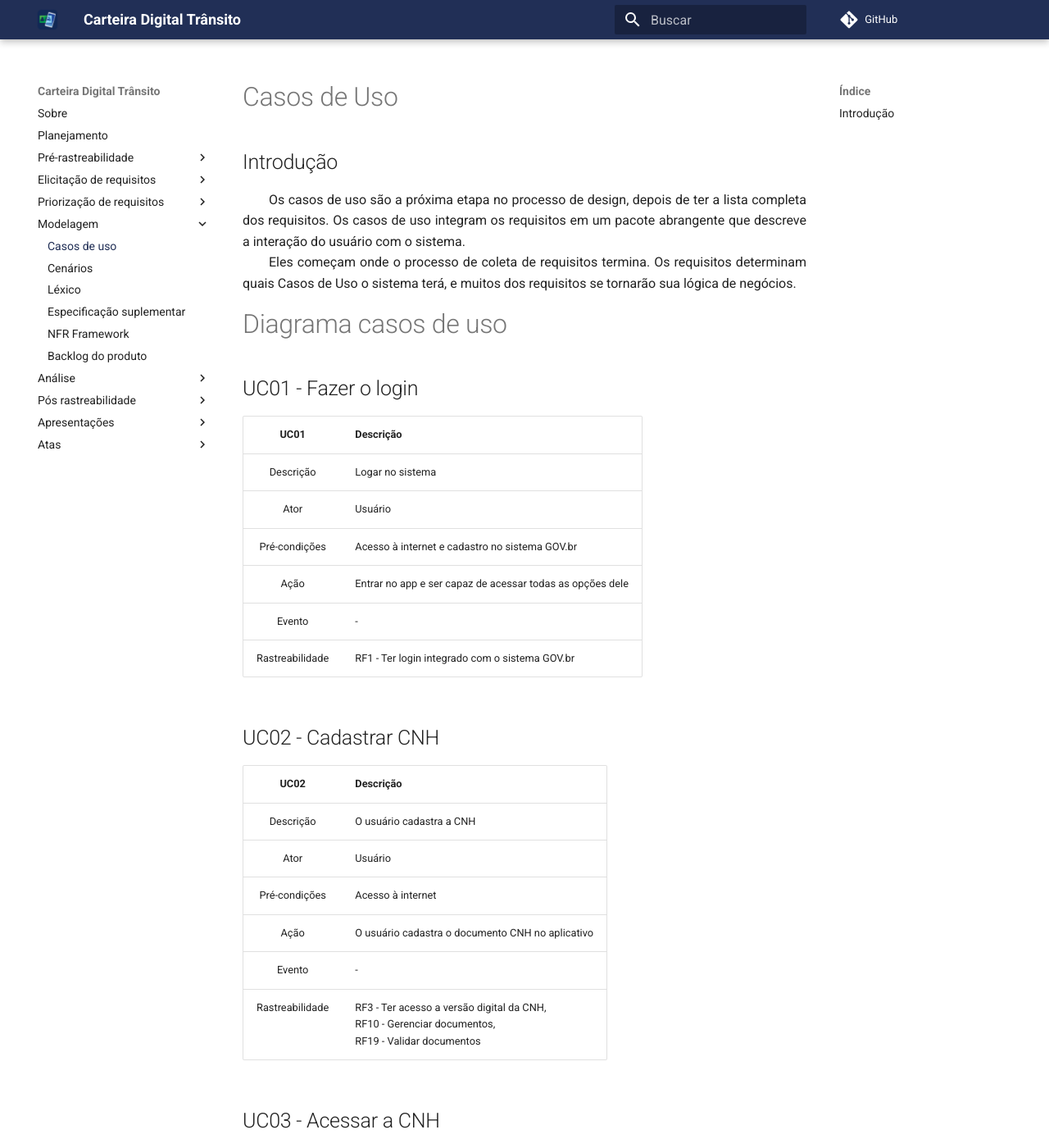
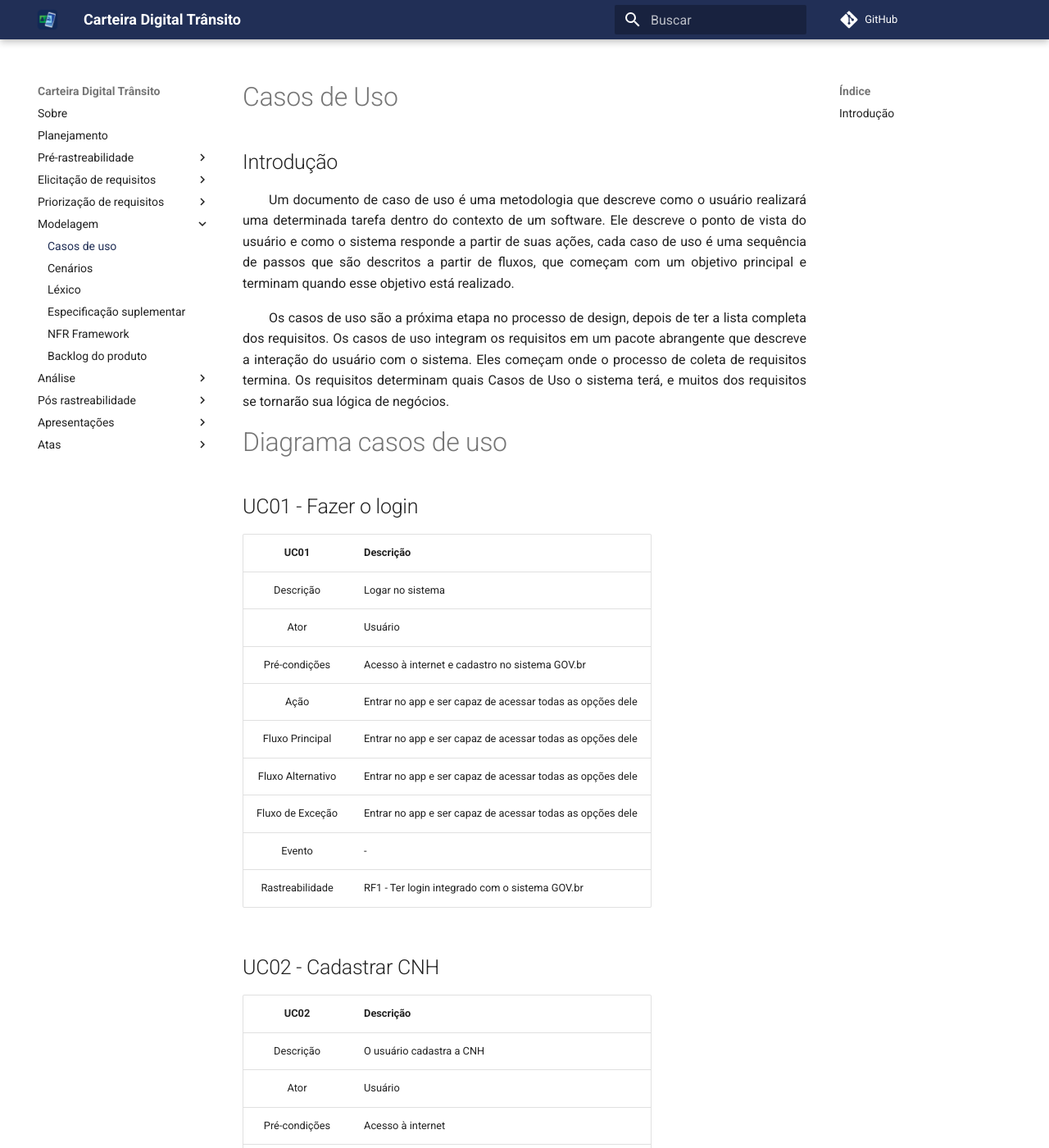
Before and after one commit to sergiosacj/2020.2-CarteiraDigitalTransito, an MkDocs documentation site: the page built from docs/modelagem/caso_de_uso.md, in a window 1280 px wide and 1400 px high. Shown: the whole window at 82% size. Built offline with MkDocs 1.6.1 and Material for MkDocs 9.7.7, drawn with Linux system fonts in a browser that asks for light colours; comment, search, counter and statistics services are not loaded; some of the changed text lies outside the part shown.

Commit message:
(#43) Adição de introdução, nova bibliografia e formatação do MD

```diff
--- a/docs/modelagem/caso_de_uso.md
+++ b/docs/modelagem/caso_de_uso.md
@@ -1,9 +1,9 @@
 # Casos de Uso
 
 ## Introdução
+&emsp;&emsp;Um documento de caso de uso é uma metodologia que descreve como o usuário realizará uma determinada tarefa dentro do contexto de um software. Ele descreve o ponto de vista do usuário e como o sistema responde a partir de suas ações, cada caso de uso é uma sequência de passos que são descritos a partir de fluxos, que começam com um objetivo principal e terminam quando esse objetivo está realizado.
 
-&emsp;&emsp;Os casos de uso são a próxima etapa no processo de design, depois de ter a lista completa dos requisitos. Os casos de uso integram os requisitos em um pacote abrangente que descreve a interação do usuário com o sistema.<br>
-&emsp;&emsp;Eles começam onde o processo de coleta de requisitos termina. Os requisitos determinam quais Casos de Uso o sistema terá, e muitos dos requisitos se tornarão sua lógica de negócios.
+&emsp;&emsp;Os casos de uso são a próxima etapa no processo de design, depois de ter a lista completa dos requisitos. Os casos de uso integram os requisitos em um pacote abrangente que descreve a interação do usuário com o sistema. Eles começam onde o processo de coleta de requisitos termina. Os requisitos determinam quais Casos de Uso o sistema terá, e muitos dos requisitos se tornarão sua lógica de negócios.
 
 # Diagrama casos de uso
 
@@ -15,60 +15,77 @@
 |      Ator       | Usuário                                                   |
 |  Pré-condições  | Acesso à internet e cadastro no sistema GOV.br            |
 |      Ação       | Entrar no app e ser capaz de acessar todas as opções dele |
+| Fluxo Principal | Entrar no app e ser capaz de acessar todas as opções dele |
+| Fluxo Alternativo| Entrar no app e ser capaz de acessar todas as opções dele |
+| Fluxo de Exceção | Entrar no app e ser capaz de acessar todas as opções dele |
 |     Evento      | -                                                         |
 | Rastreabilidade | RF1 - Ter login integrado com o sistema GOV.br            |
 
 ## UC02 - Cadastrar CNH
 
-|      UC02       | Descrição                                                                                                |
-| :-------------: | -------------------------------------------------------------------------------------------------------- |
-|    Descrição    | O usuário cadastra a CNH                                                                                 |
-|      Ator       | Usuário                                                                                                  |
-|  Pré-condições  | Acesso à internet                                                                                        |
-|      Ação       | O usuário cadastra o documento CNH no aplicativo                                                         |
-|     Evento      | -                                                                                                        |
-| Rastreabilidade | RF3 - Ter acesso a versão digital da CNH,<br> RF10 - Gerenciar documentos, <br>RF19 - Validar documentos |
+|      UC02       | Descrição                                          |
+| :-------------: | -------------------------------------------------- |
+|    Descrição    | O usuário cadastra a CNH                           |
+|      Ator       | Usuário                                            |
+|  Pré-condições  | Acesso à internet                                  |
+|      Ação       | O usuário cadastra o documento CNH no aplicativo                       |
+| Fluxo Principal | Entrar no app e ser capaz de acessar todas as opções dele |
+| Fluxo Alternativo | Entrar no app e ser capaz de acessar todas as opções dele |
+| Fluxo de Exceção | Entrar no app e ser capaz de acessar todas as opções dele |
+|     Evento      | -                                                                      |
+| Rastreabilidade | RF3 - Ter acesso a versão digital da CNH,<br>RF10 -Gerenciar documentos, <br>RF19 - Validar documentos |
 
 ## UC03 - Acessar a CNH
 
-|      UC03       | Descrição                                                                                                                               |
-| :-------------: | --------------------------------------------------------------------------------------------------------------------------------------- |
-|    Descrição    | O usuário acessar a CNH                                                                                                                 |
-|      Ator       | Usuário                                                                                                                                 |
-|  Pré-condições  | Estar logado no CDT, ter habilitação cadastrada                                                                                         |
-|      Ação       | - Usuário deseja acessar a CNH;<br> - Usuário seleciona a opção "Habilitação" na tela inicial;<br> - Usuário digitar a chave de acesso. |
-|     Evento      | -                                                                                                                                       |
-| Rastreabilidade | RF3 - Ter acesso a versão digital da CNH,<br> RF19 - Validar documentos, <br>RF19 - Validar documentos                                  |
+|      UC03       | Descrição                                          |
+| :-------------: | ---------------------------------------------------|
+|    Descrição    | O usuário acessar a CNH                            |
+|      Ator       | Usuário                                            |
+|  Pré-condições  | Estar logado no CDT, ter habilitação cadastrada    |
+|      Ação       | - Usuário deseja acessar a CNH;<br> - Usuário seleciona a opção "Habilitação" na tela inicial;<br> - Usuário digitar a chave de acesso.|
+| Fluxo Principal | Entrar no app e ser capaz de acessar todas as opções dele |
+| Fluxo Alternativo | Entrar no app e ser capaz de acessar todas as opções dele |
+| Fluxo de Exceção | Entrar no app e ser capaz de acessar todas as opções dele |
+|     Evento      | -                                                                                                    |
+| Rastreabilidade | RF3 - Ter acesso a versão digital da CNH,<br> RF19 - Validar documentos, <br> RF19 - Validar documentos                                  |
 
 ## UC04 - Acessar Histórico da CNH
 
-|      UC04       | Descrição                                                                                                                                                                                                                                                   |
-| :-------------: | ----------------------------------------------------------------------------------------------------------------------------------------------------------------------------------------------------------------------------------------------------------- |
-|    Descrição    | Acessar o Histórico de habilitações                                                                                                                                                                                                                         |
-|      Ator       | Usuário                                                                                                                                                                                                                                                     |
-|  Pré-condições  | Estar logado no CDT, ter habilitação cadastrada.                                                                                                                                                                                                            |
+|      UC04       | Descrição                                  |
+| :-------------: | ------------------------------------------ |
+|    Descrição    | Acessar o Histórico de habilitações        |
+|      Ator       | Usuário                                    |
+|  Pré-condições  | Estar logado no CDT, ter habilitação cadastrada.|
 |      Ação       | - Usuário deseja acessasr o históico de CNH;<br> - Usuário seleciona a opção "Habilitação" na tela inicial;<br> - Usuário digitar a chave de acesso;<br> - Usuário seleciona o icone de três pontos verticais;<br> - Usuário seleciona a opção "Histórico". |
-|     Evento      | -                                                                                                                                                                                                                                                           |
-| Rastreabilidade | RF5 - Ter todas as informações dos documentos, RF10 - Gerenciar documentos                                                                                                                                                                                  |
+| Fluxo Principal | Entrar no app e ser capaz de acessar todas as opções dele |
+| Fluxo Alternativo | Entrar no app e ser capaz de acessar todas as opções dele |
+| Fluxo de Exceção | Entrar no app e ser capaz de acessar todas as opções dele |
+|     Evento      | -                                                       |
+| Rastreabilidade | RF5 - Ter todas as informações dos documentos, <br>RF10 - Gerenciar documentos |
 
 ## UC05 - Exportar CNH
 
-|      UC05       | Descrição                                                                                                                                                                                                                                                                                                                 |
-| :-------------: | ------------------------------------------------------------------------------------------------------------------------------------------------------------------------------------------------------------------------------------------------------------------------------------------------------------------------- |
-|    Descrição    | Obter a CNH em pdf para compartilhamento                                                                                                                                                                                                                                                                                  |
-|      Ator       | Usuário                                                                                                                                                                                                                                                                                                                   |
-|  Pré-condições  | Estar logado no CDT, ter habilitação cadastrada.                                                                                                                                                                                                                                                                          |
-|      Ação       | - Usuário deseja exportar a CNH em pdf;<br> - Usuário seleciona a opção "Habilitação" na tela inicial;<br> - Usuário digitar a chave de acesso;<br> - Usuário seleciona o icone de três pontos verticais;<br> - Usuário seleciona a opção "Exportar";<br> - Usuário confirma a exportação e valida com a chave de acesso. |
+|      UC05       | Descrição                                                         |
+| :-------------: | ------------------------------------------------------------------|
+|    Descrição    | Obter a CNH em pdf para compartilhamento                          |
+|      Ator       | Usuário                                                           |
+|  Pré-condições  | Estar logado no CDT, ter habilitação cadastrada.                  |
+|      Ação       | - Usuário deseja exportar a CNH em pdf;<br> - Usuário seleciona a opção "Habilitação" na tela inicial<br> - Usuário digitar a chave de acesso;<br> - Usuário seleciona o icone de três pontos verticais;<br> - Usuário seleciona a opção "Exportar";<br> - Usuário confirma a exportação e valida com a chave de acesso. |
+| Fluxo Principal | Entrar no app e ser capaz de acessar todas as opções dele |
+| Fluxo Alternativo | Entrar no app e ser capaz de acessar todas as opções dele |
+| Fluxo de Exceção | Entrar no app e ser capaz de acessar todas as opções dele |
 |     Evento      | -                                                                                                                                                                                                                                                                                                                         |
-| Rastreabilidade | RF3 - Ter acesso a versão digital da CNH, RF5 - Ter todas as informações dos documentos, RF10 - Gerenciar documentos                                                                                                                                                                                                      |
+| Rastreabilidade | RF3 - Ter acesso a versão digital da CNH, <br>RF5 - Ter todas as informações dos documentos, <br>RF10 - Gerenciar documentos                                                                                                                                                                                                      |
 
 ## Bibliografia
 
 > - WHITNEY, Ellen - Introduction to Gathering Requirements and Creating Use Cases. Disponível em: <https://www.codemag.com/article/0102061/Introduction-to-Gathering-Requirements-and-Creating-Use-Cases>. Acesso em: 18 Março 2021.
+> - REINEHR, Sheila - Engenharia de Requisitos.
 
 ## Versionamento
 
-| Versão | Data       | Modificação                        | Autor      |
-| ------ | ---------- | ---------------------------------- | ---------- |
-| 0.1    | 18/03/2021 | Criação dos tópicos do documento   | Emily Dias |
-| 0.2    | 19/03/2021 | Adição de algumas UCs no documento | Emily Dias |
+| Versão | Data       | Modificação                                        | Autor       |
+| ------ | ---------- | -------------------------------------------------- | ----------- |
+| 0.1    | 18/03/2021 | Criação dos tópicos do documento                   | Emily Dias  |
+| 0.2    | 19/03/2021 | Adição de algumas UCs no documento                 | Emily Dias  |
+| 0.3    | 20/03/2021 | Adição de um parágrafo na Introdução e bibliografia| Estevao Reis|
```
